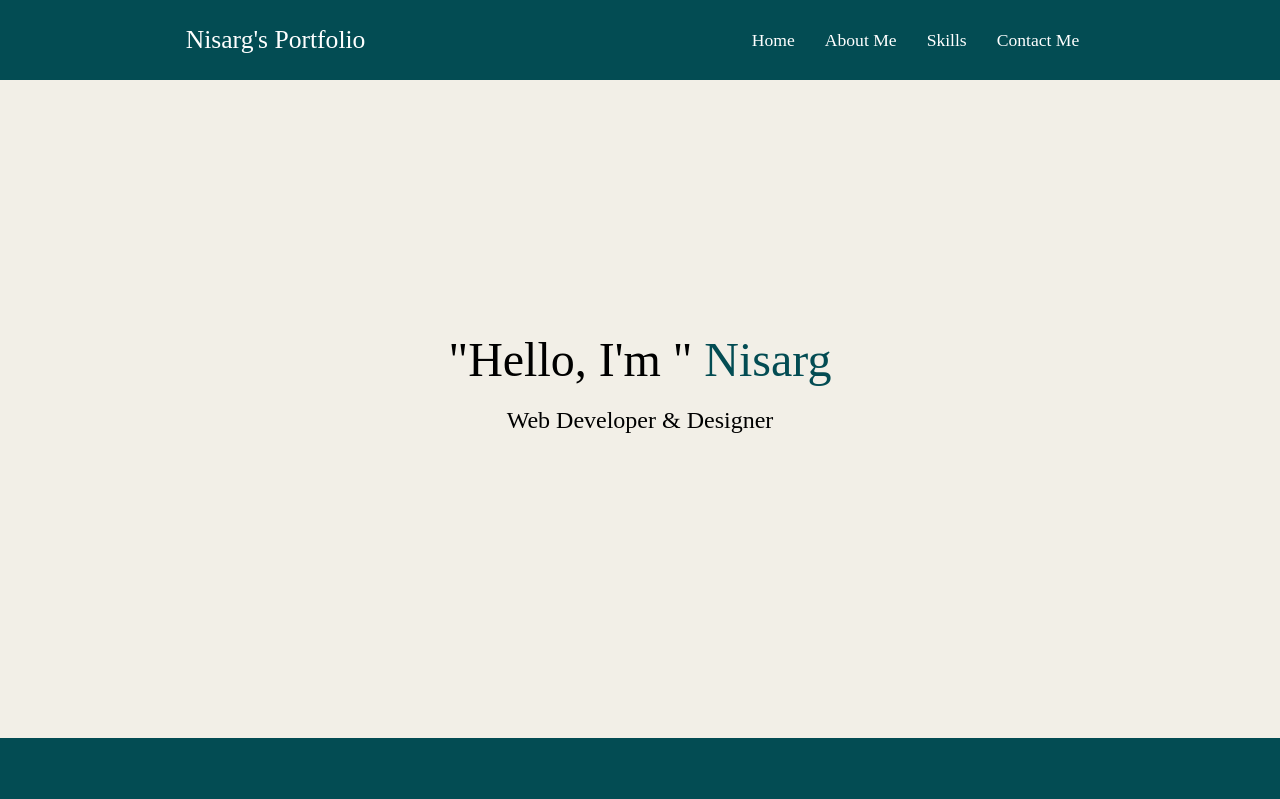
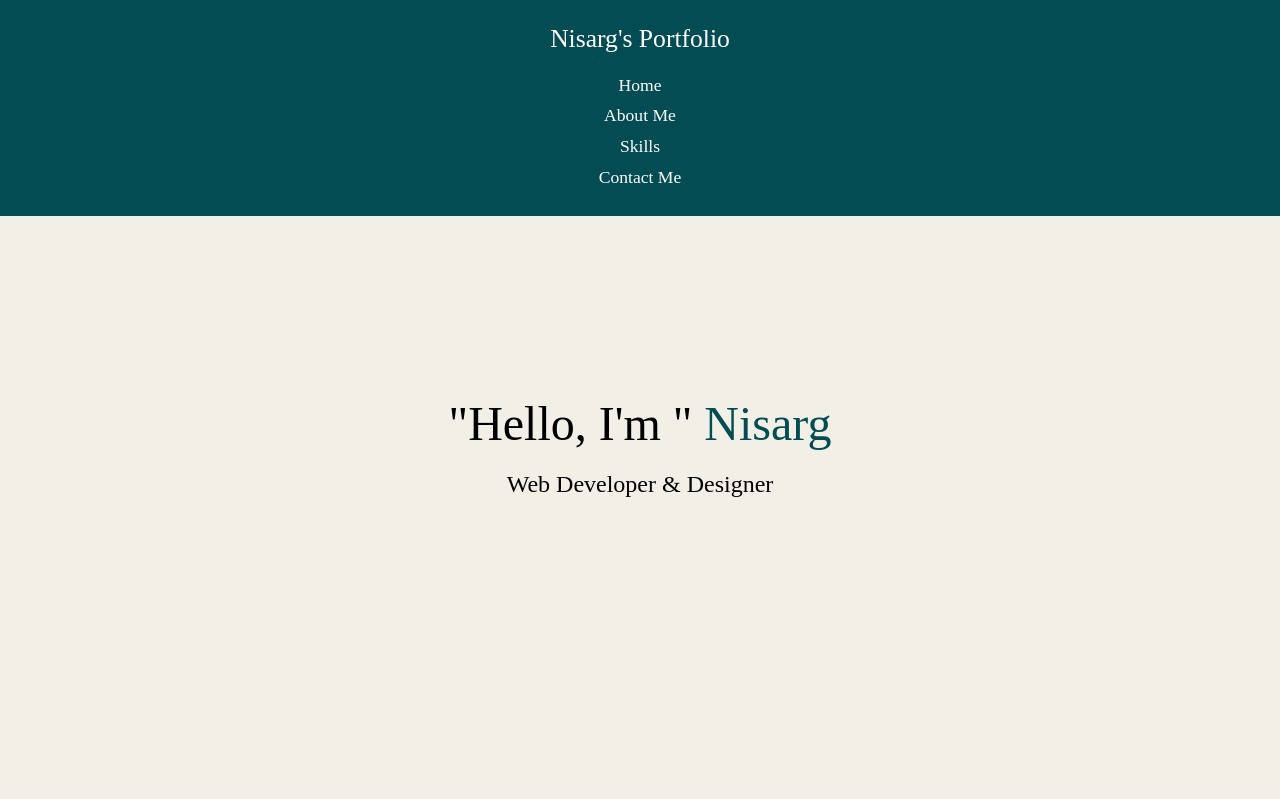
Before and after one commit to nisarg1604/Portfolio, a plain HTML site: page index.html in a window 1280 px wide. Shown: the top 799 px of the page. Drawn offline with Linux system fonts and the light colour scheme.

Commit message:
Update index.html

```diff
--- a/index.html
+++ b/index.html
@@ -270,6 +270,33 @@ section {
         align-items: center;
     }
 }
+@media (max-width: 1600px) {
+    nav {
+        flex-direction: column;
+        height: auto;
+        padding: 1rem;
+    }
+    .left, .right {
+        margin: 0.5rem 0;
+    }
+    nav ul {
+        flex-direction: column;
+        align-items: center;
+    }
+    nav ul li {
+        margin: 0.3rem 0;
+    }
+    .hero-content {
+        padding-top: 6rem;
+    }
+    .about-content {
+        flex-direction: column;
+    }
+    .skill-item ul {
+        flex-direction: column;
+        align-items: center;
+    }
+}
 </style>
 <body>
     <nav>
```
